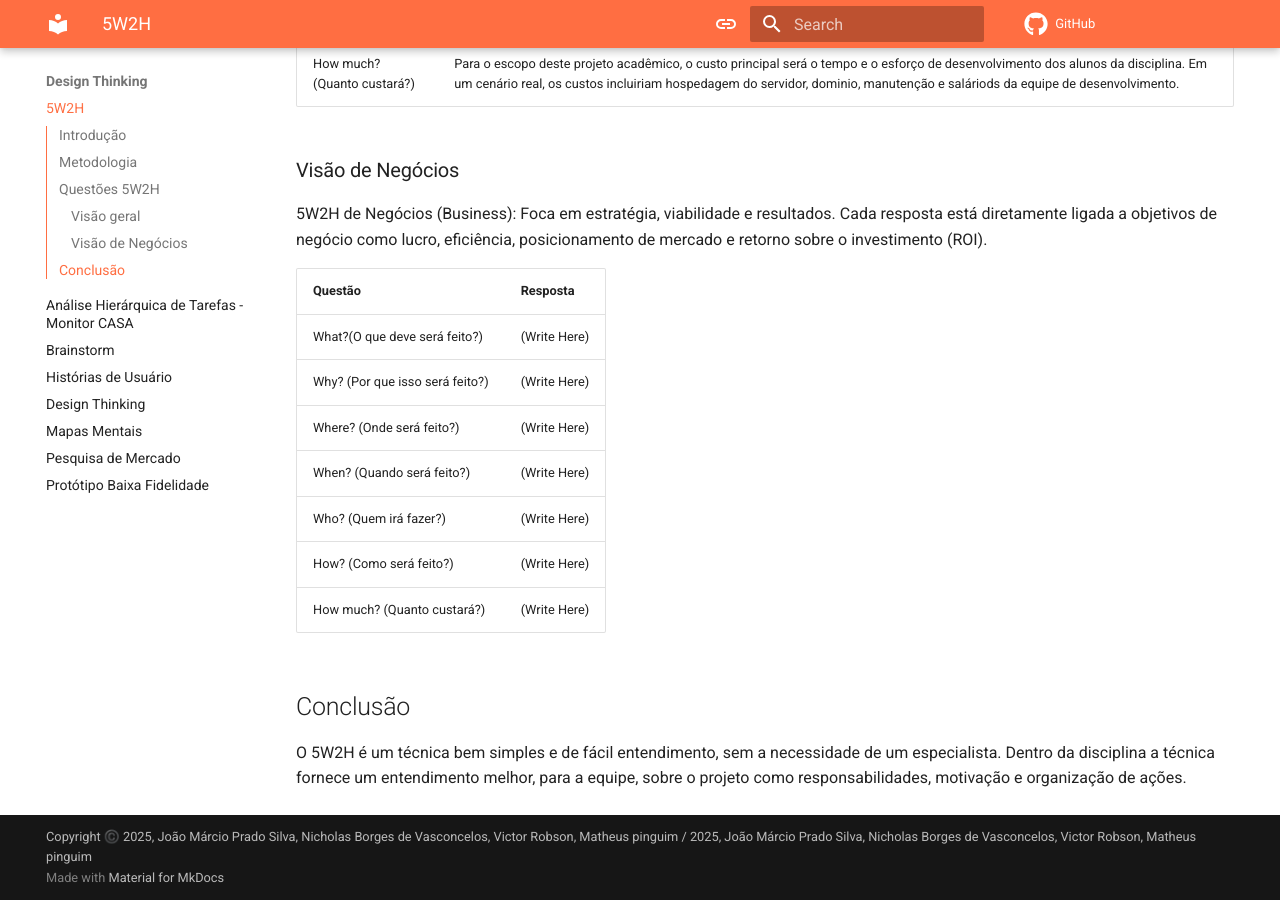
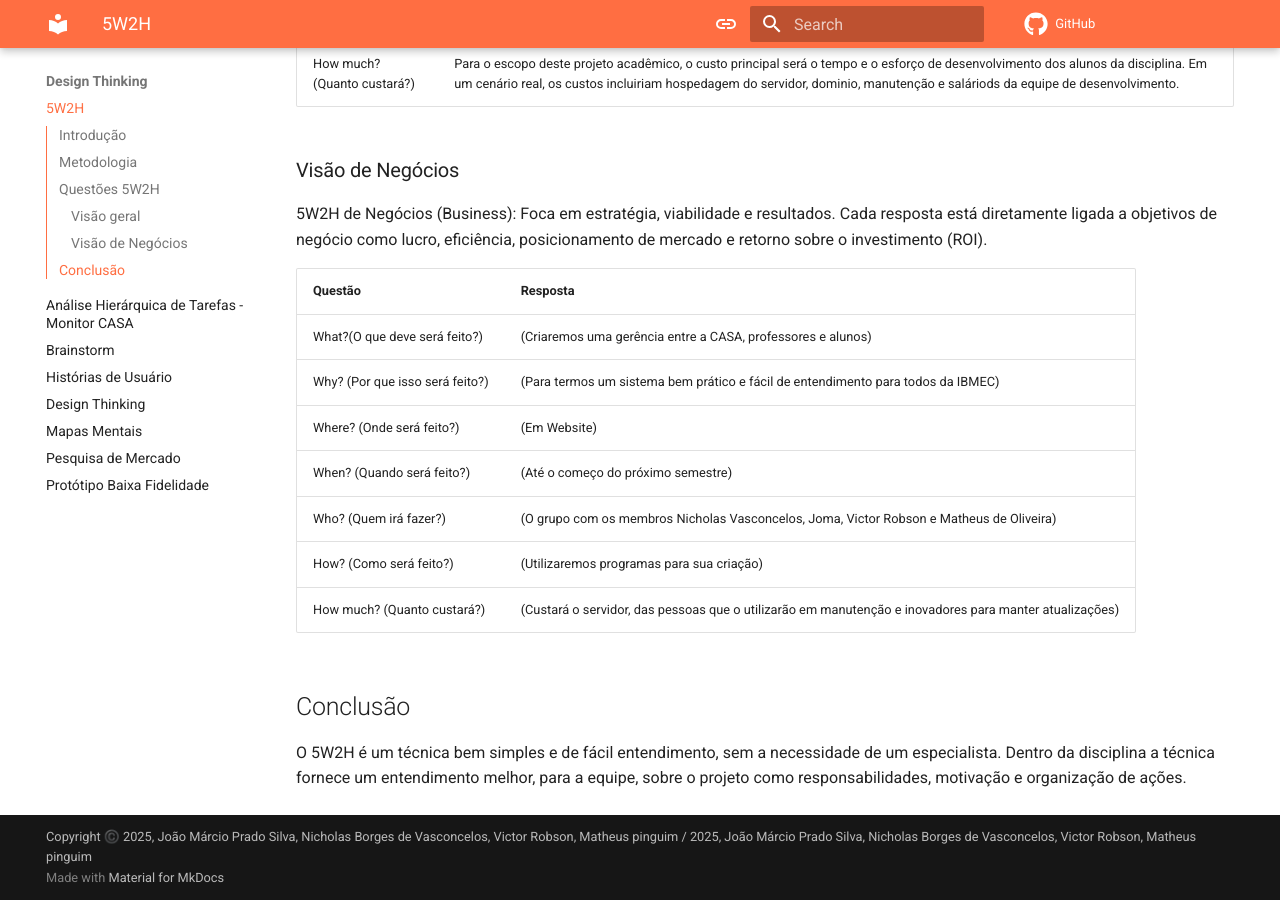
Before and after one commit to Projetos-de-Extensao/PFE_25.2_8002_III, an MkDocs documentation site: the page built from docs/_Design Thinking/5w2h.md, in a window 1280 px wide and 900 px high, scrolled down 1214 px. Built offline with MkDocs 1.6.1 and Material for MkDocs 9.7.7, drawn with Linux system fonts in a browser that asks for light colours; comment, search, counter and statistics services are not loaded.

Commit message:
comentei o 5w2h

```diff
--- a/docs/_Design Thinking/5w2h.md
+++ b/docs/_Design Thinking/5w2h.md
@@ -34,13 +34,13 @@ A equipe se reuniu para esclarecimento sobre o tema do projeto, a partir dos pon
 
 |Questão|Resposta|
 |-------|--------|
-|What?(O que deve será feito?)| (Write Here)|
-|Why? (Por que isso será feito?)| (Write Here)|
-|Where? (Onde será feito?)| (Write Here)|
-|When? (Quando será feito?)| (Write Here)|
-|Who? (Quem irá fazer?)| (Write Here)|
-|How? (Como será feito?)| (Write Here)|
-|How much? (Quanto custará?)| (Write Here)|
+|What?(O que deve será feito?)| (Criaremos uma gerência entre a CASA, professores e alunos)|
+|Why? (Por que isso será feito?)| (Para termos um sistema bem prático e fácil de entendimento para todos da IBMEC)|
+|Where? (Onde será feito?)| (Em Website)|
+|When? (Quando será feito?)| (Até o começo do próximo semestre)|
+|Who? (Quem irá fazer?)| (O grupo com os membros Nicholas Vasconcelos, Joma, Victor Robson e Matheus de Oliveira)|
+|How? (Como será feito?)| (Utilizaremos programas para sua criação)|
+|How much? (Quanto custará?)| (Custará o servidor, das pessoas que o utilizarão em manutenção e inovadores para manter atualizações)|
 
 ## Conclusão
 
```
